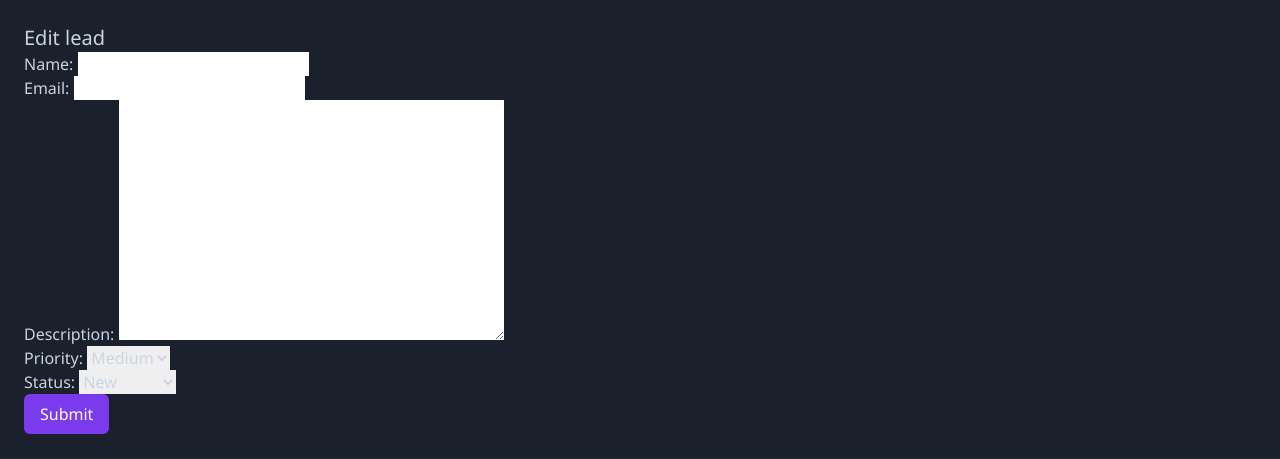
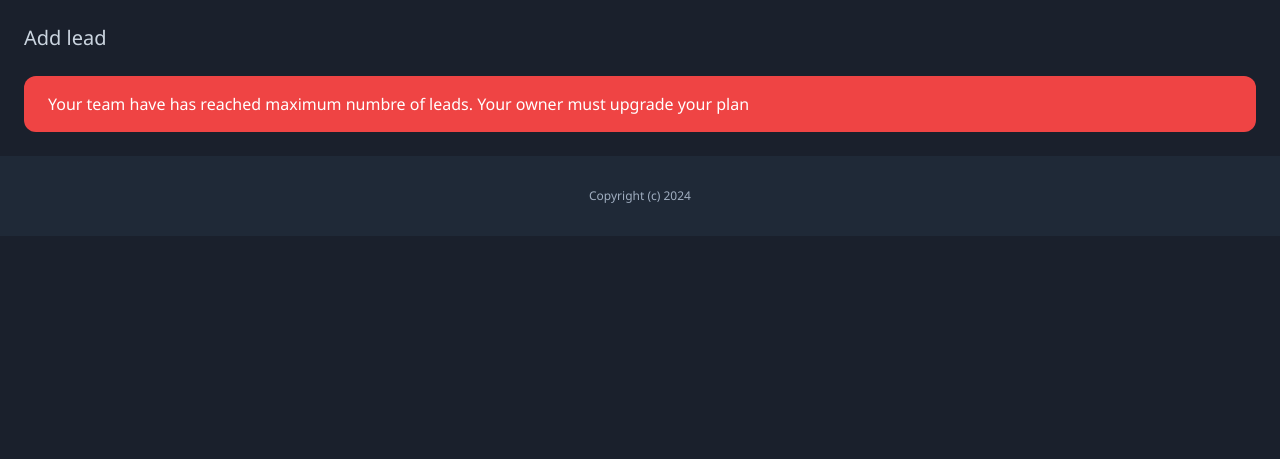
Before and after one commit to binbashz/starhub-crm, a Django app: page /dashboard/leads/add-lead/ in a window 1280 px wide. Shown: the part 76-535 px from the top of the page. Run offline with Django 4.2, Linux system fonts and the light colour scheme; a user stored in the database is signed in; data comes from the database, SQL or seed files in the repository; both versions use the stored data as it was after the commit; style sheets or scripts are compiled from the project's sources.

Commit message:
class based view

```diff
--- a/mycrm/lead/templates/lead/lead_form.html
+++ b/mycrm/lead/templates/lead/lead_form.html
@@ -1,10 +1,13 @@
 {% extends 'core/base.html' %}
 
-{% block title %} Edit lead {% endblock %}
+{% block title %}{{ title }}{% endblock %}
 
 {% block content %}
 <div class="py-6 px-6">
-<h1 class="text-xl">Edit lead</h1>
+<h1 class="text-xl">{{ title }}</h1>
+
+
+{% if team.plan.max_leads > team.leads.count or title == 'Edit lead' %}
 
     <form method="post" action=".">
         {% csrf_token %}
@@ -12,6 +15,11 @@
         {{ form.as_p }}
         <button class="py-2 px-4 bg-purple-600 rounded-md text-white">Submit</button>
     </form>
+    {% else %}
+    <div class="mt-6 px-6 py-4 bg-red-500 rounded-xl text-white">
+        Your team have has reached maximum numbre of leads. Your owner must upgrade your plan
+    </div>
+    {% endif %}
 
 </div>
 {% endblock %}
--- a/mycrm/lead/urls.py
+++ b/mycrm/lead/urls.py
@@ -9,6 +9,6 @@ urlpatterns = [
     path('<int:pk>/', views.LeadDetailView.as_view(), name='detail'),
     path('<int:pk>/delete/', views.LeadDeleteView.as_view(), name='delete'),
     path('<int:pk>/edit/', views.LeadUpdateView.as_view(), name='edit'),
-    path('<int:pk>/convert/', views.converted_to_client, name='convert'),
+    path('<int:pk>/convert/', views.ConvertToClientView.as_view(), name='convert'),
     path('add-lead/', views.LeadCreatedView.as_view(), name='add_lead'),
 ]
--- a/mycrm/lead/views.py
+++ b/mycrm/lead/views.py
@@ -1,16 +1,11 @@
-from typing import Any
+from django.contrib import messages
+from django.views import View
 from django.contrib.auth.decorators import login_required
-from django.db.models.base import Model as Model
-from django.db.models.query import QuerySet
-from django.forms.models import BaseModelForm
-from django.http import HttpResponse
+from django.shortcuts import render, redirect, get_object_or_404
+from django.urls import reverse_lazy
 from django.utils.decorators import method_decorator
-from django.shortcuts import render, redirect, get_object_or_404
-from django.contrib import messages
-from django.urls import reverse_lazy
 from django.views.generic import ListView, DetailView, DeleteView, UpdateView, CreateView
 
-from .forms import AddLeadForm
 from .models import Lead
 
 from client.models import Client
@@ -61,30 +56,41 @@ class LeadDeleteView(DeleteView):
 class LeadUpdateView(UpdateView):
     model = Lead
     fields = ('name', 'email', 'description', 'priority', 'status',)
+    success_url = reverse_lazy('leads:list')
 
     @method_decorator(login_required)
     def dispatch(self, *args, **kwargs):
         return super().dispatch(*args, **kwargs)
+
+    def get_context_data(self, **kwargs):
+        context = super().get_context_data(**kwargs)
+        context['title'] = 'Edit lead'
+
+        return context
 
     def get_queryset(self):
         queryset = super(LeadUpdateView, self).get_queryset()
 
         return queryset.filter(created_by=self.request.user, pk=self.kwargs.get('pk'))
 
-    def get_success_url(self):
-        return reverse_lazy('leads:list')
-
 
 class LeadCreatedView(CreateView):
     model = Lead
     fields = ('name', 'email', 'description', 'priority', 'status',)
+    success_url = reverse_lazy('leads:list')
 
     @method_decorator(login_required)
     def dispatch(self, *args, **kwargs):
         return super().dispatch(*args, **kwargs)
 
-    def get_success_url(self):
-        return reverse_lazy('leads:list')
+    def get_context_data(self, **kwargs):
+        context = super().get_context_data(**kwargs)
+        team = Team.objects.filter(created_by=self.request.user)[0]
+        context['team'] = team
+        context['title'] = 'Add lead'
+
+        return context
+
 
     def form_valid(self, form):
         team = Team.objects.filter(created_by=self.request.user)[0]
@@ -96,6 +102,27 @@ class LeadCreatedView(CreateView):
         return redirect(self.get_success_url())
 
 
+class ConvertToClientView(View):
+    def get(self,request, *args, **kwargs):
+        pk = self.kwargs.get('pk')
+
+        lead = get_object_or_404(Lead, created_by=request.user, pk=pk)
+        team = Team.objects.filter(created_by=request.user)[0]
+
+        client = Client.objects.create(
+            name=lead.name,
+            email=lead.email,
+            description=lead.description,
+            created_by=request.user,
+            team = team,
+         )
+
+        lead.converted_to_client = True
+        lead.save()
+
+        messages.success(request, "The lead was converted to a client.")
+
+        return redirect('leads:list')
 
 @login_required
 def converted_to_client(request, pk):
```
Also changed, not shown: mycrm/lead/templates/lead/add_lead.html (deleted, +0 -25 lines), mycrm/db.sqlite3.
